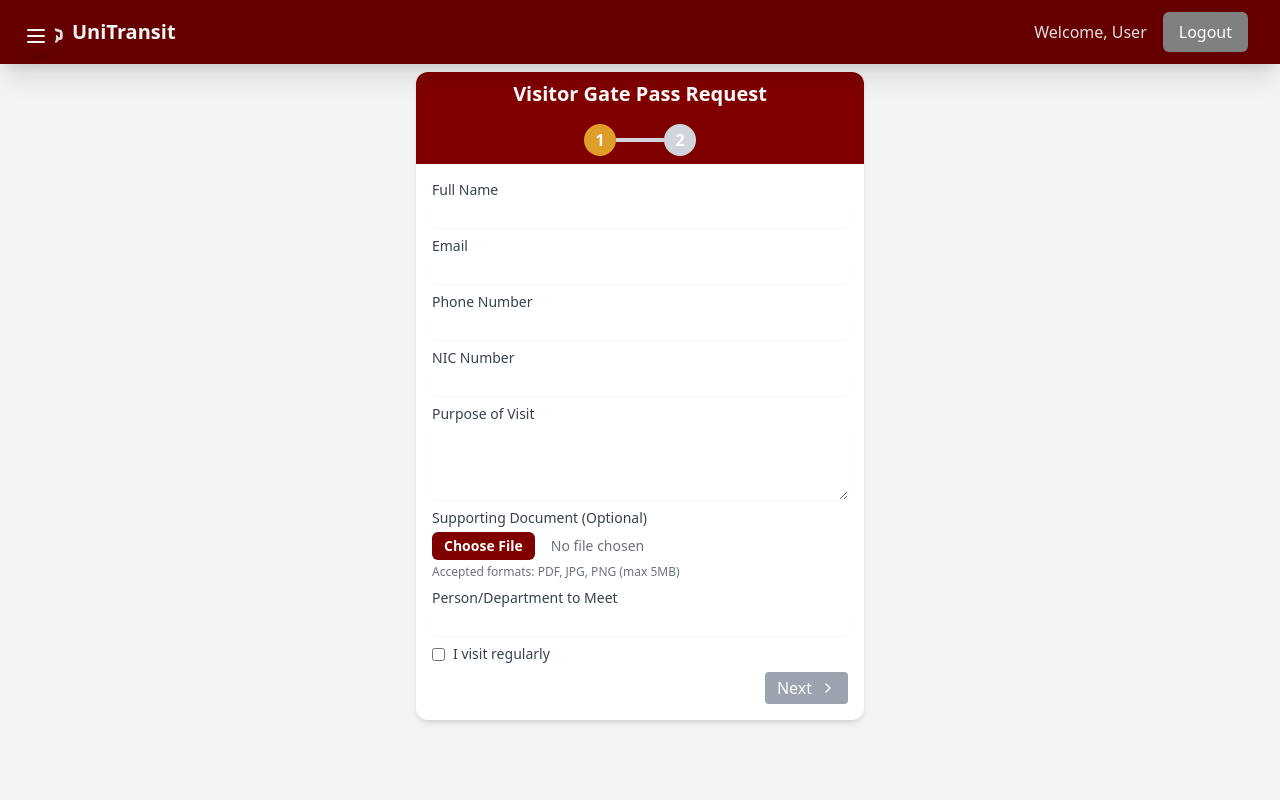
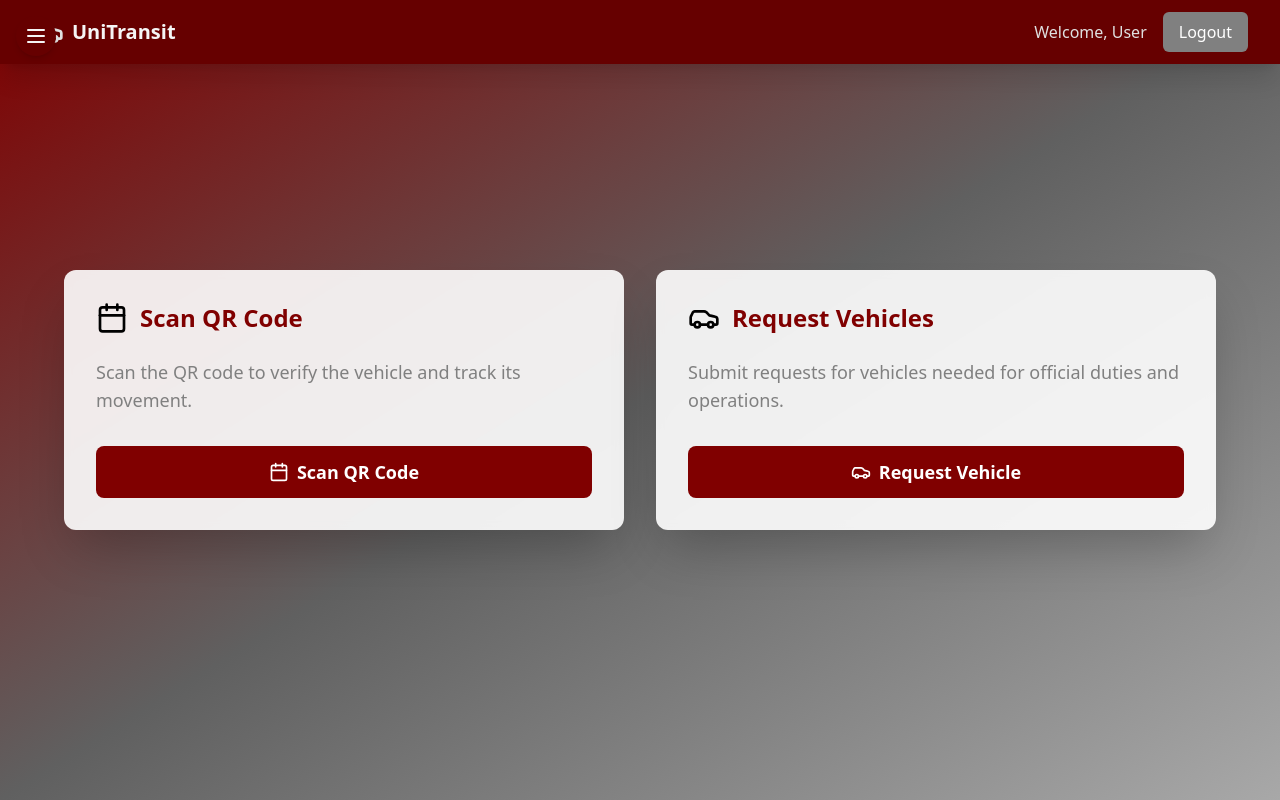
Before and after one commit to supun58/vehicle-management-system-frontend, a React (Vite) app: page /guard-dashboard in a window 1280 px wide. Shown: the top 800 px of the page. Built offline with nearby package versions, Linux system fonts and the light colour scheme.

Commit message:
Added Some Changes to Guard Dashboard

```diff
--- a/package.json
+++ b/package.json
@@ -10,17 +10,21 @@
     "preview": "vite preview"
   },
   "dependencies": {
+    "@babel/runtime": "^7.26.9",
     "@hookform/resolvers": "^3.9.1",
     "axios": "^1.7.9",
     "classnames": "^2.5.1",
     "cors": "^2.8.5",
     "lucide-react": "^0.469.0",
+    "qr": "^0.2.4",
     "react": "^18.3.1",
     "react-dom": "^18.3.1",
     "react-hook-form": "^7.54.2",
     "react-icons": "^5.4.0",
+    "react-qr-scanner": "^1.0.0-alpha.11",
     "react-router-dom": "^7.0.2",
     "react-spinners": "^0.15.0",
+    "scanner": "^0.0.7",
     "spinners": "^1.2.2",
     "zod": "^3.24.1"
   },
--- a/src/App.jsx
+++ b/src/App.jsx
@@ -16,7 +16,7 @@ import Admin1Dashboard from "./pages/Admin1Dashboard";
 import AboutUs from "./pages/AboutUs";
 import VisitorForm from "./pages/GatePassForm";
 import PendingRequests from "./pages/Admin-Dashboard/PendingRequests.jsx";
-import GuardDashboard from "./pages/GatePassForm.jsx";
+import GuardDashboard from "./pages/GuardDashboard.jsx";
 import RequestDetails from "./pages/Admin-Dashboard/RequestDetails.jsx";
 import RequestStatus from "./pages/Admin-Dashboard/RequestStatus.jsx";
 
--- a/src/pages/GuardDahboard.jsx
+++ /dev/null
@@ -1,50 +0,0 @@
-import React from "react";
-import { Calendar, Car } from "lucide-react";
-
-function GuardDashboard() {
-  return (
-    <div className="min-h-screen bg-gradient-to-br from-maroon-700 via-ash-700 to-ash-500">
-      {/* Main Content */}
-      <main className="pt-20">
-        <div className="container mx-auto px-4 py-8">
-          {/* Cards Section */}
-          <div className="grid grid-cols-1 sm:grid-cols-2 lg:grid-cols-3 gap-8 mb-8 min-h-screen  flex  flex-col justify-center items-center">
-            {/* Ongoing Trips */}
-            <div className="bg-white/90 backdrop-blur-sm rounded-xl shadow-2xl p-6 hover:transform hover:-translate-y-2 transition duration-300 grid grid-cols-1 gap-4">
-              <div className="flex items-center mb-4">
-                <Calendar className="h-6 w-6 text-maroon-600" />
-                <h3 className="ml-2 text-xl font-bold text-maroon-700">
-                  Scan QR Code
-                </h3>
-              </div>
-              <p className="text-ash-600 mb-6">
-                Scan the QR code to verify the vehicle.
-              </p>
-              <button className="w-full bg-maroon-700 text-white px-6 py-2 rounded-md hover:bg-maroon-600 transition duration-300">
-                Scan QR Code
-              </button>
-            </div>
-
-            {/* request vehicles */}
-            <div className="bg-white/90 backdrop-blur-sm rounded-xl shadow-2xl p-6 hover:transform hover:-translate-y-2 transition duration-300 grid grid-cols-1 gap-4">
-              <div className="flex items-center mb-4">
-                <Car className="h-6 w-6 text-red-600" />
-                <h3 className="ml-2 text-xl font-bold text-maroon-700">
-                  Request Vehicles
-                </h3>
-              </div>
-              <p className="text-ash-600 mb-6">
-                Request for vehicles for official duties.
-              </p>
-              <button className="w-full bg-maroon-700 text-white px-6 py-2 rounded-md hover:bg-maroon-600 transition duration-300">
-                Request vehicle
-              </button>
-            </div>
-          </div>
-        </div>
-      </main>
-    </div>
-  );
-}
-
-export default GuardDashboard;
--- /dev/null
+++ b/src/pages/GuardDashboard.jsx
@@ -0,0 +1,134 @@
+import React, { useState, useCallback } from "react";
+import { Calendar, Car, X } from "lucide-react";
+import QrScanner from 'react-qr-scanner';
+
+function GuardDashboard() {
+  const [showScanner, setShowScanner] = useState(false);
+  const [scanResult, setScanResult] = useState(null);
+  const [error, setError] = useState(null);
+
+  const handleScan = useCallback((data) => {
+    if (data) {
+      setScanResult(data);
+      setShowScanner(false);
+
+      try {
+        // Validate URL
+        const url = new URL(data.text);
+        // Check if URL is using HTTP or HTTPS protocol
+        if (url.protocol === 'http:' || url.protocol === 'https:') {
+          // Navigate to the URL
+          window.location.href = data.text;
+        } else {
+          setError('Invalid URL protocol');
+        }
+      } catch (e) {
+        setError('Invalid QR code URL format');
+      }
+    }
+  }, []);
+
+  const handleError = (err) => {
+    console.error(err);
+    setError('Error scanning QR code');
+  };
+
+  const resetError = () => {
+    setError(null);
+  };
+
+  return (
+    <div className="min-h-screen bg-gradient-to-br from-maroon-700 via-ash-700 to-ash-500 relative">
+      {/* Main Content */}
+      <main className="container mx-auto px-4 py-12 min-h-screen flex items-center justify-center">
+        <div className="w-full max-w-6xl">
+          {/* Cards Section */}
+          <div className="grid grid-cols-1 md:grid-cols-2 gap-8">
+            {/* Scan QR Code Card */}
+            <div className="bg-white/90 backdrop-blur-sm rounded-xl shadow-2xl p-8 transform transition-all duration-300 hover:-translate-y-2 hover:shadow-3xl">
+              <div className="flex items-center mb-6">
+                <Calendar className="h-8 w-8 text-maroon-600" />
+                <h3 className="ml-3 text-2xl font-bold text-maroon-700">
+                  Scan QR Code
+                </h3>
+              </div>
+              <p className="text-ash-600 mb-8 text-lg">
+                Scan the QR code to verify the vehicle and track its movement.
+              </p>
+              <button
+                onClick={() => {
+                  setShowScanner(true);
+                  resetError();
+                }}
+                className="w-full bg-maroon-700 text-white px-8 py-3 rounded-lg text-lg font-semibold hover:bg-maroon-600 transition duration-300 flex items-center justify-center gap-2"
+              >
+                <Calendar className="h-5 w-5" />
+                Scan QR Code
+              </button>
+              {error && (
+                <div className="mt-4 p-4 bg-red-100 rounded-lg">
+                  <p className="text-red-800">{error}</p>
+                </div>
+              )}
+            </div>
+
+            {/* Request Vehicles Card */}
+            <div className="bg-white/90 backdrop-blur-sm rounded-xl shadow-2xl p-8 transform transition-all duration-300 hover:-translate-y-2 hover:shadow-3xl">
+              <div className="flex items-center mb-6">
+                <Car className="h-8 w-8 text-maroon-600" />
+                <h3 className="ml-3 text-2xl font-bold text-maroon-700">
+                  Request Vehicles
+                </h3>
+              </div>
+              <p className="text-ash-600 mb-8 text-lg">
+                Submit requests for vehicles needed for official duties and operations.
+              </p>
+              <a
+                href="/request-vehicle"
+                className="block w-full bg-maroon-700 text-white px-8 py-3 rounded-lg text-lg font-semibold hover:bg-maroon-600 transition duration-300 text-center"
+              >
+                <button className="flex items-center justify-center gap-2 w-full">
+                  <Car className="h-5 w-5" />
+                  Request Vehicle
+                </button>
+              </a>
+            </div>
+          </div>
+        </div>
+      </main>
+
+      {/* QR Scanner Modal */}
+      {showScanner && (
+        <div className="fixed inset-0 bg-black/50 flex items-center justify-center z-50 p-4">
+          <div className="bg-white rounded-xl p-6 w-full max-w-md">
+            <div className="flex justify-between items-center mb-4">
+              <h3 className="text-xl font-bold text-maroon-700">Scan QR Code</h3>
+              <button
+                onClick={() => {
+                  setShowScanner(false);
+                  resetError();
+                }}
+                className="text-gray-500 hover:text-gray-700"
+              >
+                <X className="h-6 w-6" />
+              </button>
+            </div>
+            <div className="relative aspect-square w-full overflow-hidden rounded-lg">
+              <QrScanner
+                delay={300}
+                onError={handleError}
+                onScan={handleScan}
+                style={{ width: '100%' }}
+              />
+            </div>
+            <p className="mt-4 text-sm text-gray-500 text-center">
+              Position the QR code within the frame to scan
+            </p>
+          </div>
+        </div>
+      )}
+    </div>
+  );
+}
+
+export default GuardDashboard;
```
